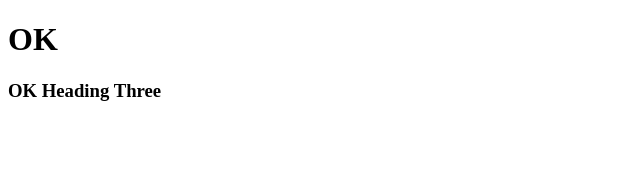
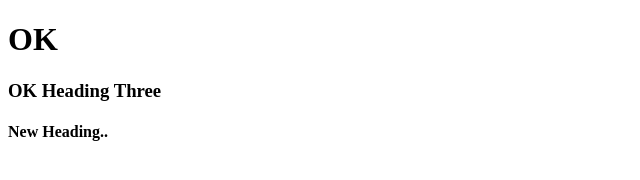
Before and after one commit to rizwanalvi/dumTestRepos, a plain HTML site: page index.html in a window 1280 px wide. Shown: the whole page, without its empty margins (0-640 px from the left). Drawn offline with Linux system fonts and the light colour scheme.

Commit message:
second commit

```diff
--- a/index.html
+++ b/index.html
@@ -8,5 +8,6 @@
 <body>
     <h1>OK</h1>
     <h3>OK Heading Three</h3>
+    <h4>New Heading..</h4>
 </body>
 </html>
```
